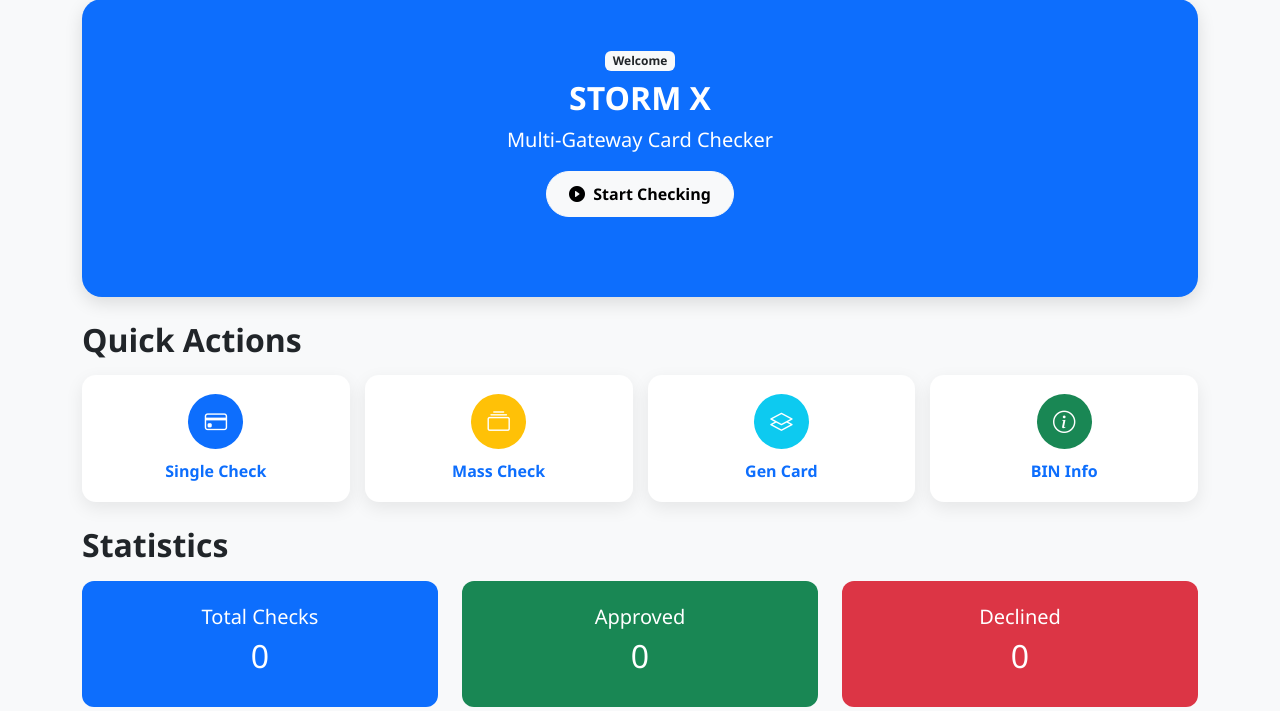
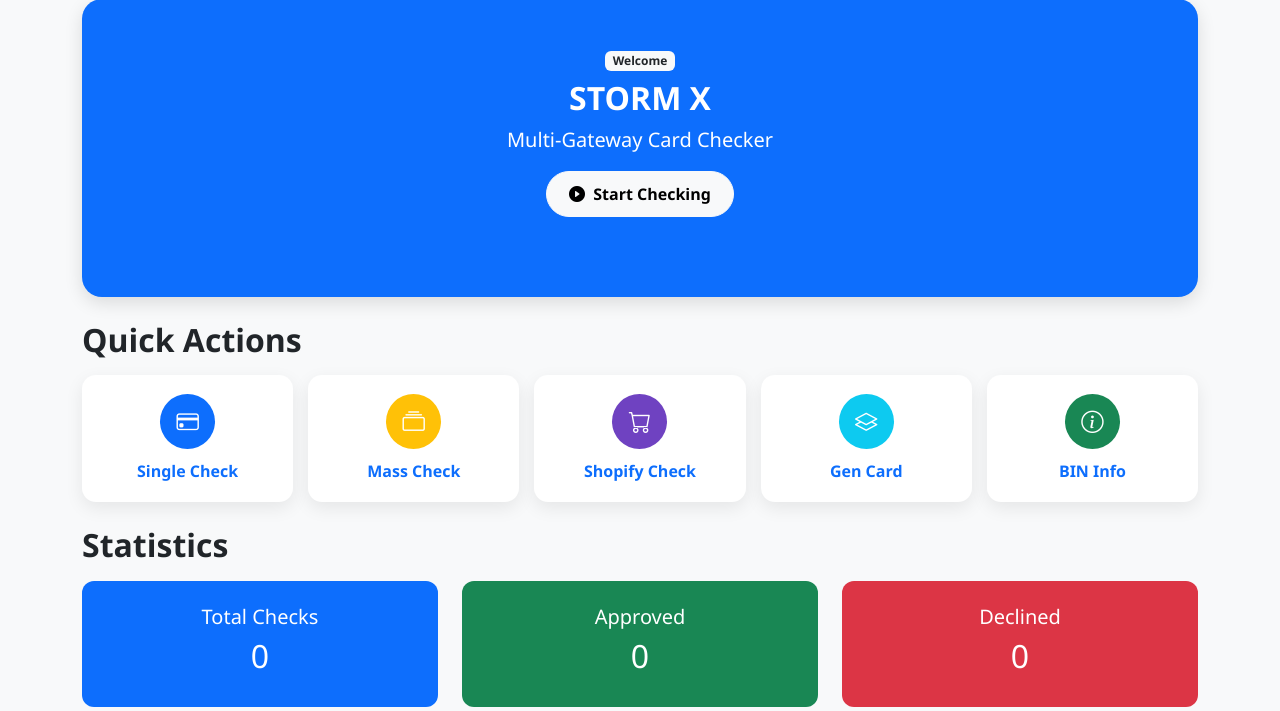
Before and after one commit to was-x/Stormx, a Python web app: template templates/index.html in a window 1280 px wide. Shown: the part 85-796 px from the top of the page. Run offline with Jinja, Linux system fonts and the light colour scheme; the template is opened without the code that fills it, so the values that code supplies are empty.

Commit message:
Update index.html

```diff
--- a/templates/index.html
+++ b/templates/index.html
@@ -17,7 +17,7 @@
 .wave { position:absolute; left:0; bottom:-1px; width:100%; }
 
 .quick-links-grid { display:grid; grid-template-columns:repeat(2,1fr); gap:15px; }
-@media (min-width:768px){ .quick-links-grid { grid-template-columns:repeat(4,1fr); } }
+@media (min-width:768px){ .quick-links-grid { grid-template-columns:repeat(5,1fr); } }
 .quick-link {
   display:flex; flex-direction:column; align-items:center; justify-content:center;
   padding:1.2rem;
@@ -32,12 +32,15 @@
   display:flex; align-items:center; justify-content:center;
   margin-bottom:10px; font-size:1.4rem; color:#fff;
 }
-.quick-link-name { font-weight:600; font-size:1rem; margin:0; }
+.quick-link-name { font-weight:600; font-size:1rem; margin:0; text-align:center; }
 
 .stat-card { border-radius:12px; padding:1.5rem; text-align:center; color:#fff; }
 .stat-card.bg-primary { background:#0d6efd; }
 .stat-card.bg-success { background:#198754; }
 .stat-card.bg-danger  { background:#dc3545; }
+
+/* Quick link colors */
+.bg-purple { background: #6f42c1 !important; }
 
 /* Dark Mode */
 body.dark-mode .quick-link { background:#1e1e1e; color:#e6edf3; box-shadow:0 6px 18px rgba(0,0,0,.6); }
@@ -79,11 +82,15 @@ body.dark-mode .hero-android { background:#1f1f1f; color:#fff; box-shadow:0 6px
       <div class="quick-link-icon bg-warning"><i class="bi bi-collection"></i></div>
       <p class="quick-link-name">Mass Check</p>
     </a>
+    <a href="{{ url_for('shopify_check') }}" class="quick-link">
+      <div class="quick-link-icon bg-purple"><i class="bi bi-cart"></i></div>
+      <p class="quick-link-name">Shopify Check</p>
+    </a>
     <a href="{{ url_for('gen_card') }}" class="quick-link">
       <div class="quick-link-icon bg-info"><i class="bi bi-layers"></i></div>
       <p class="quick-link-name">Gen Card</p>
     </a>
-    <a href="{{ url_for('bin_info') }}" class="quick-link">
+    <a href="{{ url_for('bin_info_page') }}" class="quick-link">
       <div class="quick-link-icon bg-success"><i class="bi bi-info-circle"></i></div>
       <p class="quick-link-name">BIN Info</p>
     </a>
```
